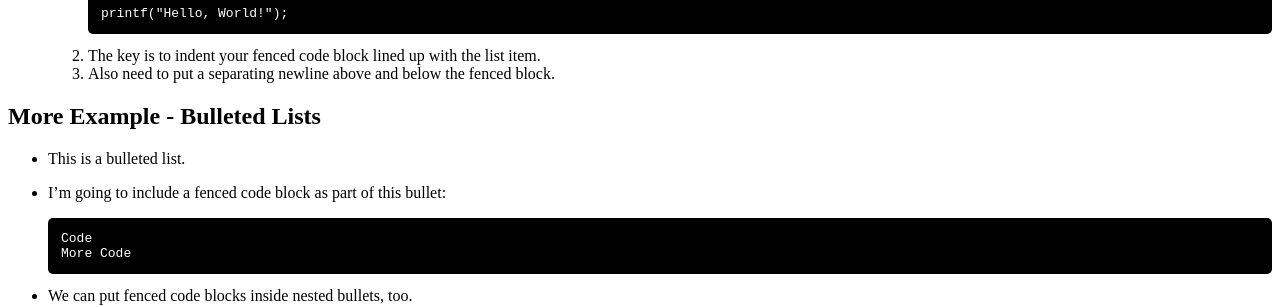
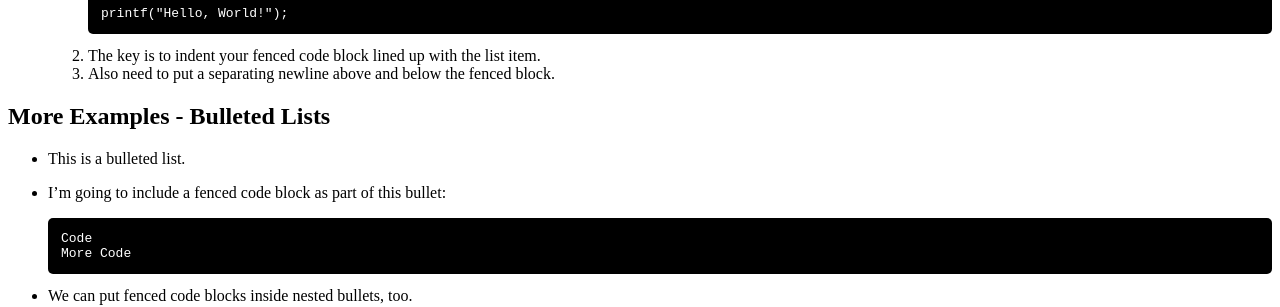
Before and after one commit to planetjekyll/sandbox-syntax-highlighter, a Jekyll site: the page built from lists.md, in a window 1280 px wide. Shown: the part 1061-1368 px from the top of the page. Built offline with Jekyll 4.4.1, drawn with Linux system fonts in a browser that asks for light colours.

Commit message:
Update lists.md

```diff
--- a/lists.md
+++ b/lists.md
@@ -70,7 +70,7 @@ Examples (edit: I replaced the leading spaces with dots e.g. `·` so it looks co
    3. Also need to put a separating newline above and below the fenced block.
 
 
-## More Example - Bulleted Lists
+## More Examples - Bulleted Lists
 
 * This is a bulleted list.
 * I'm going to include a fenced code block as part of this bullet:
```
